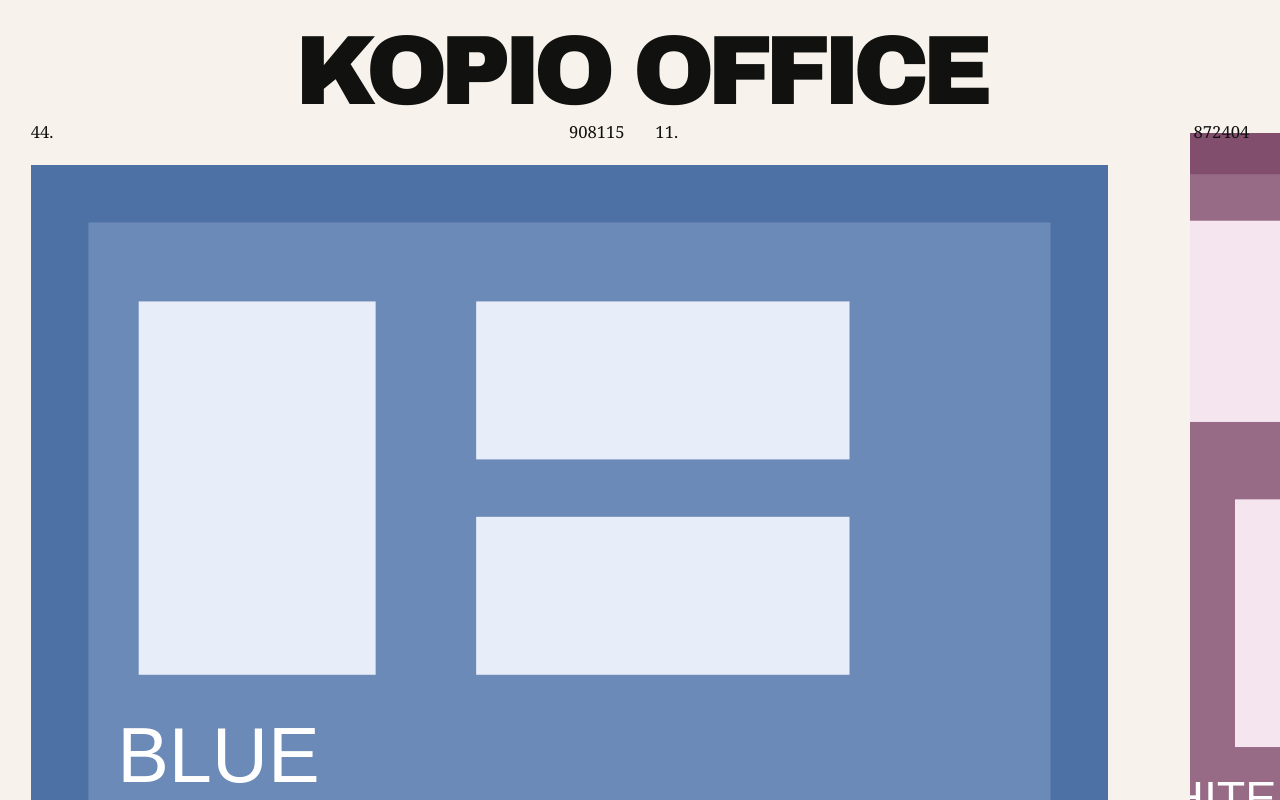
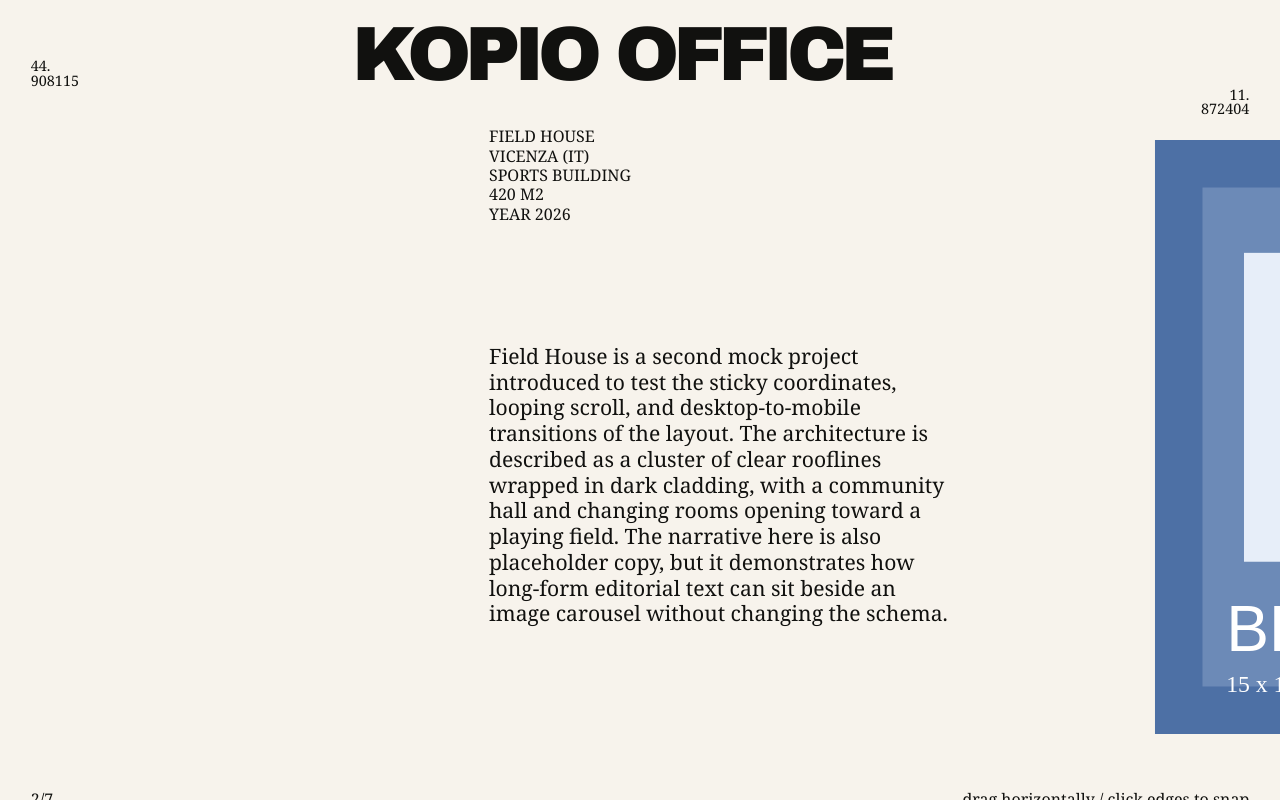
Before and after one commit to fedesecco/schiesaro-sito, an Angular app: page /home in a window 1280 px wide. Both pictures are taken after a click on the button 551 px from the left and 400 px from the top of the page. Built offline with nearby package versions, Linux system fonts and the light colour scheme.

Commit message:
Detail page

```diff
--- a/src/app/pages/project-detail/project-detail.html
+++ b/src/app/pages/project-detail/project-detail.html
@@ -2,22 +2,38 @@
   @if (project(); as project) {
     @let latitude = splitCoordinate(project.coordinates.latitude);
     @let longitude = splitCoordinate(project.coordinates.longitude);
-    @let slide = currentSlide();
-    @let imageSlide = currentImageSlide();
 
-    <div class="detail-page__surface" (click)="handleSurfaceClick($event)">
-      <header class="site-chrome site-chrome--static">
-        <div class="chrome-grid">
-          <span class="chrome-grid__left-major">{{ latitude.major }}</span>
-          <span class="chrome-grid__left-minor">{{ latitude.minor }}</span>
-          <a class="chrome-grid__brand" routerLink="/home">{{ siteTitle }}</a>
-          <span class="chrome-grid__right-major">{{ longitude.major }}</span>
-          <span class="chrome-grid__right-minor">{{ longitude.minor }}</span>
+    <div class="detail-page__surface">
+      <header class="site-chrome site-chrome--static detail-page__header">
+        <div class="detail-page__header-grid">
+          <div class="detail-page__coordinate detail-page__coordinate--left">
+            <span>{{ latitude.major }}</span>
+            <span>{{ latitude.minor }}</span>
+          </div>
+          <a class="detail-page__brand" routerLink="/home">{{ siteTitle }}</a>
+          <div class="detail-page__coordinate detail-page__coordinate--right">
+            <span>{{ longitude.major }}</span>
+            <span>{{ longitude.minor }}</span>
+          </div>
         </div>
       </header>
 
-      @if (slide?.kind === 'text') {
-        <div class="detail-page__content detail-page__content--text layout-grid">
+      <div
+        class="detail-page__viewport"
+        #viewport
+        (click)="handleViewportClick($event)"
+        (pointerdown)="handleViewportPointerDown($event)"
+        (pointermove)="handleViewportPointerMove($event)"
+        (pointerup)="handleViewportPointerUp($event)"
+        (pointercancel)="handleViewportPointerUp($event)"
+        (scroll)="handleViewportScroll()"
+        (wheel)="handleViewportWheel($event)"
+      >
+        <div class="detail-page__track">
+          @for (slide of slides(); track trackSlide($index, slide); let slideIndex = $index) {
+            @if (slide.kind === 'text') {
+              <section class="detail-slide detail-slide--text" [attr.data-slide-index]="slideIndex">
+                <div class="detail-slide__text layout-grid">
                   <div class="detail-page__meta">
                     <span>{{ project.title }}</span>
                     <span>{{ project.location }} ({{ project.country }})</span>
@@ -30,25 +46,28 @@
                     <p>{{ project.body }}</p>
                   </div>
                 </div>
-      } @else if (imageSlide) {
-        <div
-          class="detail-page__content detail-page__content--image"
-          [class.is-portrait]="imageSlide.image.orientation === 'portrait'"
-          [class.is-landscape]="imageSlide.image.orientation === 'landscape'"
+              </section>
+            } @else {
+              <section
+                class="detail-slide detail-slide--image"
+                [class.is-portrait]="slide.image.orientation === 'portrait'"
+                [class.is-landscape]="slide.image.orientation === 'landscape'"
+                [attr.data-slide-index]="slideIndex"
               >
+                <div class="detail-page__content detail-page__content--image">
                   <figure class="detail-page__figure">
-            <img src="{{ imageSlide.image.src }}" alt="{{ imageSlide.image.alt }}" />
+                    <img src="{{ slide.image.src }}" alt="{{ slide.image.alt }}" />
                   </figure>
                 </div>
+              </section>
             }
-
-      <div class="detail-page__rail" [style.background-image]="railBackground()"></div>
+          }
+        </div>
+      </div>
 
       <footer class="detail-page__footer">
         <span>{{ currentSlideNumber() }}</span>
-        <button class="detail-page__advance" type="button" (click)="nextSlide(); $event.stopPropagation()">
-          +
-        </button>
+        <span>drag horizontally / click edges to snap</span>
       </footer>
     </div>
   } @else {
--- a/src/app/pages/project-detail/project-detail.ts
+++ b/src/app/pages/project-detail/project-detail.ts
@@ -1,4 +1,4 @@
-import { Component, computed, effect, inject, signal } from '@angular/core';
+import { Component, computed, effect, ElementRef, inject, signal, viewChild } from '@angular/core';
 import { toSignal } from '@angular/core/rxjs-interop';
 import { ActivatedRoute, Router, RouterLink } from '@angular/router';
 import { map } from 'rxjs';
@@ -16,6 +16,7 @@ type DetailSlide = { kind: 'text'; id: 'text' } | { kind: 'image'; id: string; i
 export class ProjectDetailComponent {
   private readonly route = inject(ActivatedRoute);
   private readonly router = inject(Router);
+  private readonly viewportRef = viewChild.required<ElementRef<HTMLElement>>('viewport');
   private readonly slug = toSignal(this.route.paramMap.pipe(map((params) => params.get('slug'))), {
     initialValue: this.route.snapshot.paramMap.get('slug'),
   });
@@ -28,6 +29,13 @@ export class ProjectDetailComponent {
     },
   );
   private readonly currentSlideIndex = signal(0);
+  private isPointerDown = false;
+  private isDragging = false;
+  private suppressClick = false;
+  private pointerStartX = 0;
+  private scrollStartLeft = 0;
+  private syncFromRoute = true;
+  private syncFrame: number | null = null;
 
   protected readonly siteTitle = 'KOPIO OFFICE';
   protected readonly project = computed(() => getProjectBySlug(this.slug()));
@@ -61,48 +69,131 @@ export class ProjectDetailComponent {
 
     return `${this.currentSlideIndex() + 1}/${slides.length}`;
   });
-  protected readonly railBackground = computed(() => {
-    const slides = this.slides();
-
-    if (!slides.length) {
-      return 'none';
-    }
-
-    const nextSlide = slides[(this.currentSlideIndex() + 1) % slides.length];
-
-    if (nextSlide.kind === 'image') {
-      return `url("${nextSlide.image.src}")`;
-    }
-
-    return 'none';
-  });
   protected readonly splitCoordinate = splitCoordinate;
 
   constructor() {
     effect(() => {
       const maxIndex = Math.max(0, this.slides().length - 1);
       const requestedIndex = Number.isFinite(this.requestedSlide()) ? this.requestedSlide() : 0;
+      const nextIndex = clampIndex(requestedIndex, maxIndex);
+      this.currentSlideIndex.set(nextIndex);
 
-      this.currentSlideIndex.set(clampIndex(requestedIndex, maxIndex));
+      if (!this.syncFromRoute) {
+        return;
+      }
+
+      requestAnimationFrame(() => {
+        this.scrollToSlide(nextIndex, 'auto');
+      });
     });
   }
 
-  protected handleSurfaceClick(event: MouseEvent): void {
+  protected handleViewportPointerDown(event: PointerEvent): void {
+    if (window.matchMedia('(max-width: 900px)').matches) {
+      return;
+    }
+
+    this.isPointerDown = true;
+    this.isDragging = false;
+    this.suppressClick = false;
+    this.pointerStartX = event.clientX;
+    this.scrollStartLeft = this.viewportRef().nativeElement.scrollLeft;
+    (event.currentTarget as HTMLElement).setPointerCapture(event.pointerId);
+  }
+
+  protected handleViewportPointerMove(event: PointerEvent): void {
+    if (!this.isPointerDown || window.matchMedia('(max-width: 900px)').matches) {
+      return;
+    }
+
+    const delta = event.clientX - this.pointerStartX;
+
+    if (Math.abs(delta) > 6) {
+      this.isDragging = true;
+      this.suppressClick = true;
+    }
+
+    if (!this.isDragging) {
+      return;
+    }
+
+    this.viewportRef().nativeElement.scrollLeft = this.scrollStartLeft - delta;
+  }
+
+  protected handleViewportPointerUp(event: PointerEvent): void {
+    if (!this.isPointerDown) {
+      return;
+    }
+
+    this.isPointerDown = false;
+    (event.currentTarget as HTMLElement).releasePointerCapture(event.pointerId);
+
+    if (this.isDragging) {
+      this.snapToNearestSlide();
+    }
+
+    this.isDragging = false;
+  }
+
+  protected handleViewportScroll(): void {
+    if (this.syncFrame !== null) {
+      cancelAnimationFrame(this.syncFrame);
+    }
+
+    this.syncFrame = requestAnimationFrame(() => {
+      this.syncFrame = null;
+      const nearestIndex = this.getNearestSlideIndex();
+
+      if (nearestIndex === this.currentSlideIndex()) {
+        return;
+      }
+
+      this.currentSlideIndex.set(nearestIndex);
+    });
+  }
+
+  protected handleViewportWheel(event: WheelEvent): void {
+    if (window.matchMedia('(max-width: 900px)').matches) {
+      return;
+    }
+
+    const viewport = this.viewportRef().nativeElement;
+
+    if (Math.abs(event.deltaY) <= Math.abs(event.deltaX)) {
+      return;
+    }
+
+    event.preventDefault();
+    viewport.scrollLeft += event.deltaY;
+  }
+
+  protected handleViewportClick(event: MouseEvent): void {
+    if (this.suppressClick) {
+      this.suppressClick = false;
+      return;
+    }
+
     const target = event.target as HTMLElement;
 
     if (target.closest('button, a')) {
       return;
     }
 
-    const bounds = (event.currentTarget as HTMLElement).getBoundingClientRect();
-    const isPreviousHit = event.clientX - bounds.left < bounds.width / 2;
+    const bounds = this.viewportRef().nativeElement.getBoundingClientRect();
+    const edgeWidth = bounds.width * 0.18;
+    const offsetX = event.clientX - bounds.left;
 
-    if (isPreviousHit) {
+    if (offsetX < edgeWidth) {
       this.previousSlide();
       return;
     }
 
-    this.nextSlide();
+    if (offsetX > bounds.width - edgeWidth) {
+      this.nextSlide();
+      return;
+    }
+
+    this.snapToNearestSlide();
   }
 
   protected previousSlide(): void {
@@ -113,7 +204,7 @@ export class ProjectDetailComponent {
     }
 
     const nextIndex = (this.currentSlideIndex() - 1 + slides.length) % slides.length;
-    this.setSlide(nextIndex);
+    this.setSlide(nextIndex, 'smooth');
   }
 
   protected nextSlide(): void {
@@ -124,16 +215,70 @@ export class ProjectDetailComponent {
     }
 
     const nextIndex = (this.currentSlideIndex() + 1) % slides.length;
-    this.setSlide(nextIndex);
+    this.setSlide(nextIndex, 'smooth');
   }
 
-  private setSlide(index: number): void {
+  protected trackSlide(_: number, slide: DetailSlide): string {
+    return slide.id;
+  }
+
+  private setSlide(index: number, behavior: ScrollBehavior): void {
     this.currentSlideIndex.set(index);
+    this.scrollToSlide(index, behavior);
+    this.updateRoute(index);
+  }
+
+  private snapToNearestSlide(): void {
+    this.setSlide(this.getNearestSlideIndex(), 'smooth');
+  }
+
+  private getNearestSlideIndex(): number {
+    const viewport = this.viewportRef().nativeElement;
+    const slides = Array.from(viewport.querySelectorAll<HTMLElement>('[data-slide-index]'));
+
+    if (!slides.length) {
+      return 0;
+    }
+
+    const viewportCenter = viewport.scrollLeft + viewport.clientWidth / 2;
+    let closestIndex = 0;
+    let smallestDistance = Number.POSITIVE_INFINITY;
+
+    for (const slide of slides) {
+      const index = Number.parseInt(slide.dataset['slideIndex'] ?? '0', 10);
+      const slideCenter = slide.offsetLeft + slide.offsetWidth / 2;
+      const distance = Math.abs(slideCenter - viewportCenter);
+
+      if (distance < smallestDistance) {
+        smallestDistance = distance;
+        closestIndex = index;
+      }
+    }
+
+    return closestIndex;
+  }
+
+  private scrollToSlide(index: number, behavior: ScrollBehavior): void {
+    const viewport = this.viewportRef().nativeElement;
+    const slide = viewport.querySelector<HTMLElement>(`[data-slide-index="${index}"]`);
+
+    if (!slide) {
+      return;
+    }
+
+    const left = slide.offsetLeft - (viewport.clientWidth - slide.offsetWidth) / 2;
+    viewport.scrollTo({ left, behavior });
+  }
+
+  private updateRoute(index: number): void {
+    this.syncFromRoute = false;
     void this.router.navigate([], {
       relativeTo: this.route,
       queryParams: { slide: index },
       queryParamsHandling: 'merge',
       replaceUrl: true,
+    }).finally(() => {
+      this.syncFromRoute = true;
     });
   }
 }
--- a/src/styles.scss
+++ b/src/styles.scss
@@ -359,13 +359,105 @@ app-root,
 
 .detail-page__surface {
   position: relative;
+  display: flex;
+  flex-direction: column;
   min-height: 100svh;
-  cursor: e-resize;
+}
+
+.detail-page__header {
+  min-height: auto;
+  padding-top: clamp(1rem, 1.8vw, 1.5rem);
+}
+
+.detail-page__header-grid {
+  display: grid;
+  grid-template-columns: minmax(5rem, 8rem) minmax(2rem, 1fr) minmax(18rem, 36rem) minmax(2rem, 1fr) minmax(5rem, 8rem);
+  align-items: end;
+  padding-inline: var(--page-pad);
+}
+
+.detail-page__coordinate {
+  display: flex;
+  flex-direction: column;
+  gap: 0.1rem;
+  font-size: clamp(0.9rem, 1.05vw, 1.1rem);
+  line-height: 0.92;
+}
+
+.detail-page__coordinate--left {
+  grid-column: 1;
+  justify-self: start;
+}
+
+.detail-page__coordinate--right {
+  grid-column: 5;
+  justify-self: end;
+  text-align: right;
+}
+
+.detail-page__brand {
+  grid-column: 3 / 6;
+  justify-self: start;
+  font-family: var(--display-font);
+  font-size: clamp(3rem, 6vw, 5.3rem);
+  font-weight: 900;
+  line-height: 0.84;
+  letter-spacing: -0.08em;
+  text-transform: uppercase;
+}
+
+.detail-page__viewport {
+  flex: 1;
+  overflow-x: auto;
+  overflow-y: hidden;
+  scroll-snap-type: x mandatory;
+  scroll-behavior: smooth;
+  cursor: grab;
+}
+
+.detail-page__viewport:active {
+  cursor: grabbing;
+}
+
+.detail-page__track {
+  display: flex;
+  align-items: stretch;
+  gap: clamp(1.25rem, 2vw, 2rem);
+  min-height: 100%;
+  padding:
+    clamp(0.4rem, 1vw, 0.8rem) clamp(2.5rem, 6vw, 5rem)
+    3rem;
+}
+
+.detail-slide {
+  flex: 0 0 min(90vw, 88rem);
+  scroll-snap-align: center;
+  scroll-snap-stop: always;
+  min-height: calc(100svh - var(--chrome-height) - 3rem);
+}
+
+.detail-slide--text {
+  display: flex;
+  align-items: flex-start;
+  flex-basis: min(78vw, 70rem);
+}
+
+.detail-slide__text {
+  width: 100%;
+}
+
+.detail-slide--image.is-portrait {
+  flex-basis: min(36vw, 30rem);
+}
+
+.detail-slide--image.is-landscape {
+  flex-basis: min(78vw, 74rem);
 }
 
 .detail-page__content {
   position: relative;
   z-index: 5;
+  width: 100%;
 }
 
 .detail-page__content--text {
@@ -398,41 +490,28 @@ app-root,
 .detail-page__content--image {
   display: flex;
   align-items: center;
-  min-height: calc(100svh - var(--chrome-height));
-  padding: 1.5rem calc(var(--rail) + var(--page-pad)) 4.5rem var(--page-pad);
+  justify-content: center;
+  min-height: calc(100svh - var(--chrome-height) - 5rem);
+  padding: 0;
 }
 
-.detail-page__content--image.is-portrait .detail-page__figure {
-  width: min(27vw, 28rem);
-  margin-left: clamp(8rem, 16vw, 16rem);
+.detail-slide--image.is-portrait .detail-page__figure {
+  width: min(30vw, 28rem);
 }
 
-.detail-page__content--image.is-landscape .detail-page__figure {
-  width: calc(100% - clamp(3.6rem, 6vw, 5rem));
+.detail-slide--image.is-landscape .detail-page__figure {
+  width: min(100%, 74rem);
 }
 
 .detail-page__figure {
   margin: 0;
-  background: var(--surface-strong);
-  overflow: hidden;
+  max-height: calc(100svh - var(--chrome-height) - 6.5rem);
 }
 
 .detail-page__figure img {
   width: 100%;
+  max-height: calc(100svh - var(--chrome-height) - 6.5rem);
   height: auto;
-}
-
-.detail-page__rail {
-  position: absolute;
-  top: calc(var(--chrome-height) + var(--page-pad));
-  right: 0;
-  bottom: 3rem;
-  width: min(6rem, 7vw);
-  background-color: var(--surface-strong);
-  background-position: center;
-  background-repeat: no-repeat;
-  background-size: cover;
-  opacity: 0.95;
 }
 
 .detail-page__footer {
@@ -445,22 +524,6 @@ app-root,
   align-items: center;
   justify-content: space-between;
   font-size: clamp(1rem, 1.2vw, 1.22rem);
-}
-
-.detail-page__advance {
-  display: grid;
-  place-items: center;
-  width: 2.5rem;
-  height: 2.5rem;
-  border-radius: 999px;
-  background: rgba(17, 17, 15, 0.06);
-  cursor: pointer;
-  font-size: 2rem;
-  line-height: 1;
-}
-
-.detail-page__advance:hover {
-  background: rgba(17, 17, 15, 0.12);
 }
 
 .detail-page__missing {
@@ -649,6 +712,48 @@ code {
     padding-top: 2.4rem;
   }
 
+  .detail-page__header {
+    padding-top: var(--page-pad);
+  }
+
+  .detail-page__header-grid {
+    grid-template-columns: 1fr 1fr;
+    row-gap: 0.35rem;
+    padding-inline: var(--page-pad);
+  }
+
+  .detail-page__brand {
+    grid-column: 1 / -1;
+    justify-self: center;
+    font-size: clamp(3rem, 15vw, 5rem);
+    text-align: center;
+  }
+
+  .detail-page__coordinate--left {
+    grid-column: 1;
+  }
+
+  .detail-page__coordinate--right {
+    grid-column: 2;
+  }
+
+  .detail-page__viewport {
+    overflow-x: hidden;
+    overflow-y: auto;
+    scroll-snap-type: none;
+    cursor: auto;
+  }
+
+  .detail-page__track {
+    display: grid;
+    gap: 1.5rem;
+    padding: 0 0 4.5rem;
+  }
+
+  .detail-slide {
+    min-height: auto;
+  }
+
   .detail-page__meta,
   .detail-page__copy {
     grid-column: 2;
@@ -665,22 +770,19 @@ code {
     padding: 1rem 1.25rem 4.5rem;
   }
 
-  .detail-page__content--image.is-portrait .detail-page__figure,
-  .detail-page__content--image.is-landscape .detail-page__figure {
+  .detail-slide--image.is-portrait .detail-page__figure,
+  .detail-slide--image.is-landscape .detail-page__figure {
     width: 100%;
     margin-inline: auto;
   }
 
-  .detail-page__content--image.is-portrait .detail-page__figure {
+  .detail-slide--image.is-portrait .detail-page__figure {
     max-width: 24rem;
-  }
-
-  .detail-page__rail {
-    display: none;
   }
 
   .detail-page__footer {
     bottom: 0.8rem;
+    font-size: 0.92rem;
   }
 
   .about-page {
```
Lines whose indentation alone changed are shown as unchanged.
